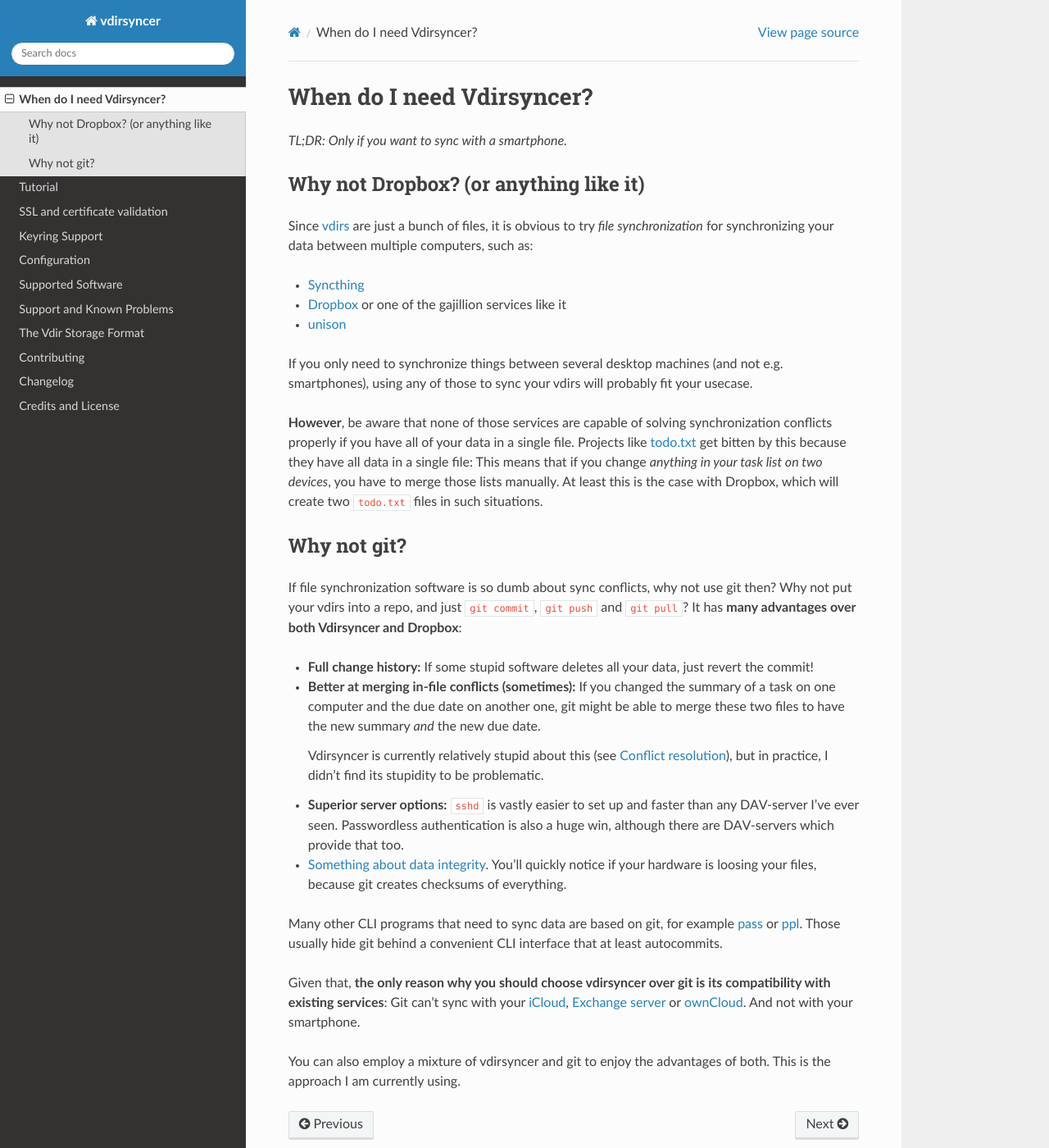
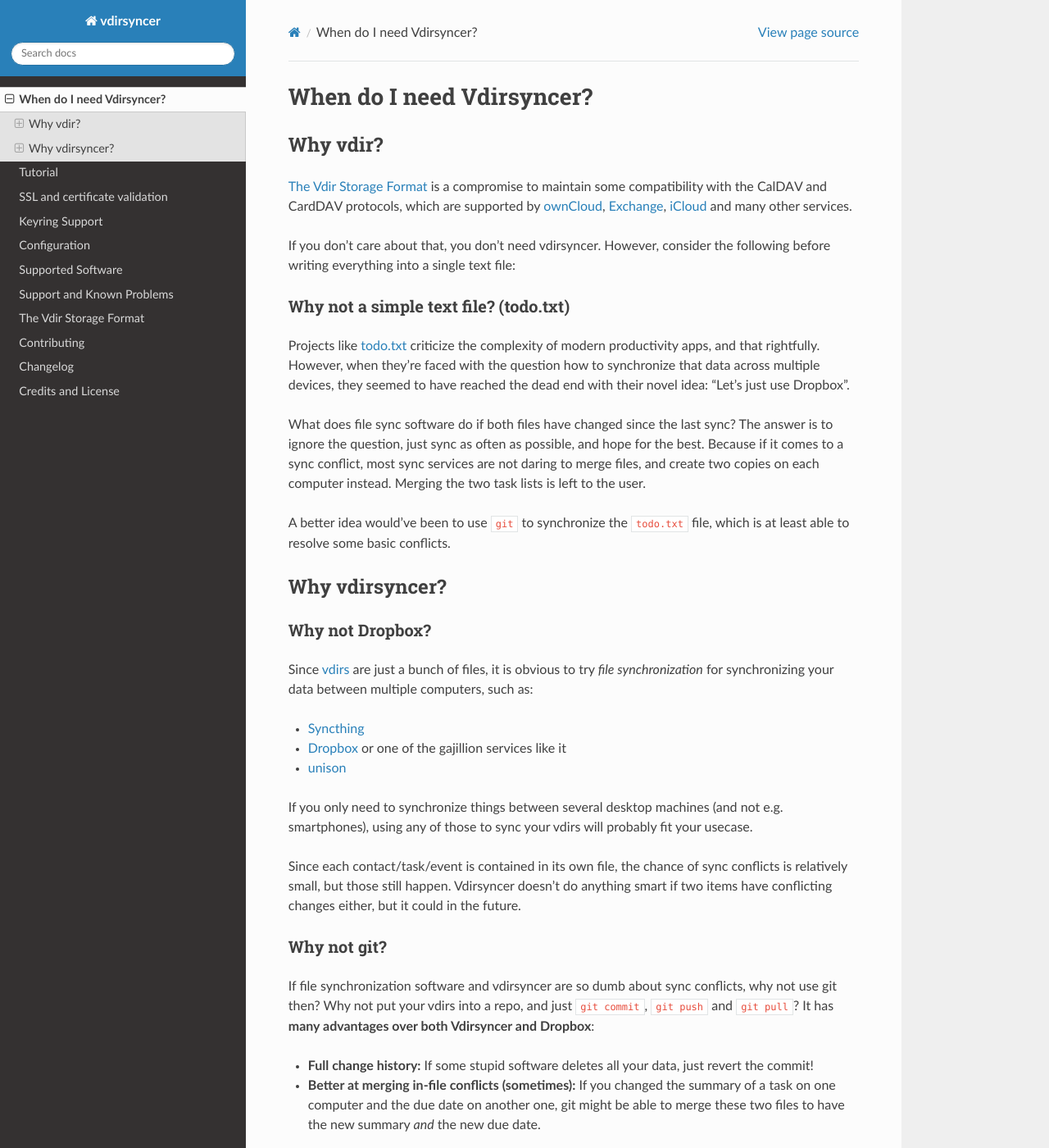
Before and after one commit to pimutils/vdirsyncer, a Sphinx documentation site: the page built from docs/when.rst, in a window 1280 px wide and 1400 px high. Shown: the whole window at 82% size. Built offline with Sphinx 7.4.7 and the Read the Docs theme 2.0.0, drawn with Linux system fonts in a browser that asks for light colours.

Commit message:
Rewrite when.rst

```diff
--- a/docs/when.rst
+++ b/docs/when.rst
@@ -2,10 +2,39 @@
 When do I need Vdirsyncer?
 ==========================
 
-*TL;DR: Only if you want to sync with a smartphone.*
+Why vdir?
+=========
 
-Why not Dropbox? (or anything like it)
-======================================
+:doc:`vdir` is a compromise to maintain some compatibility with the CalDAV and
+CardDAV protocols, which are supported by :ref:`ownCloud <owncloud_setup>`,
+:ref:`Exchange <davmail_setup>`, :ref:`iCloud <icloud_setup>` and many other
+services.
+
+If you don't care about that, you don't need vdirsyncer. However, consider the
+following before writing everything into a single text file:
+
+Why not a simple text file? (todo.txt)
+--------------------------------------
+
+Projects like `todo.txt <http://todotxt.com/>`_ criticize the complexity of
+modern productivity apps, and that rightfully. However, when they're faced with
+the question how to synchronize that data across multiple devices, they seemed
+to have reached the dead end with their novel idea: "Let's just use Dropbox".
+
+What does file sync software do if both files have changed since the last sync?
+The answer is to ignore the question, just sync as often as possible, and hope
+for the best. Because if it comes to a sync conflict, most sync services are
+not daring to merge files, and create two copies on each computer instead.
+Merging the two task lists is left to the user.
+
+A better idea would've been to use ``git`` to synchronize the ``todo.txt``
+file, which is at least able to resolve some basic conflicts.
+
+Why vdirsyncer?
+===============
+
+Why not Dropbox?
+----------------
 
 Since :doc:`vdirs <vdir>` are just a bunch of files, it is obvious to try
 *file synchronization* for synchronizing your data between multiple computers,
@@ -19,21 +48,18 @@
 not e.g. smartphones), using any of those to sync your vdirs will probably fit
 your usecase.
 
-**However**, be aware that none of those services are capable of solving
-synchronization conflicts properly if you have all of your data in a single
-file. Projects like `todo.txt <http://todotxt.com/>`_ get bitten by this
-because they have all data in a single file: This means that if you change
-*anything in your task list on two devices*, you have to merge those lists
-manually. At least this is the case with Dropbox, which will create two
-``todo.txt`` files in such situations.
+Since each contact/task/event is contained in its own file, the
+chance of sync conflicts is relatively small, but those still happen.
+Vdirsyncer doesn't do anything smart if two items have conflicting changes
+either, but it could in the future.
 
 Why not git?
-============
+------------
 
-If file synchronization software is so dumb about sync conflicts, why not use
-git then? Why not put your vdirs into a repo, and just ``git commit``, ``git
-push`` and ``git pull``? It has **many advantages over both Vdirsyncer and
-Dropbox**:
+If file synchronization software and vdirsyncer are so dumb about sync
+conflicts, why not use git then? Why not put your vdirs into a repo, and just
+``git commit``, ``git push`` and ``git pull``? It has **many advantages over
+both Vdirsyncer and Dropbox**:
 
 * **Full change history:** If some stupid software deletes all your data, just
   revert the commit!
@@ -60,13 +86,5 @@
 pass_ or ppl_. Those usually hide git behind a convenient CLI interface that at
 least autocommits.
 
-Given that, **the only reason why you should choose vdirsyncer over git is its
-compatibility with existing services**: Git can't sync with your :ref:`iCloud
-<icloud_setup>`, :ref:`Exchange server <davmail_setup>` or :ref:`ownCloud
-<owncloud_setup>`. And not with your smartphone.
-
-You can also employ a mixture of vdirsyncer and git to enjoy the advantages of
-both. This is the approach I am currently using.
-
 .. _pass: http://passwordstore.org/
 .. _ppl: http://ppladdressbook.org/
```
